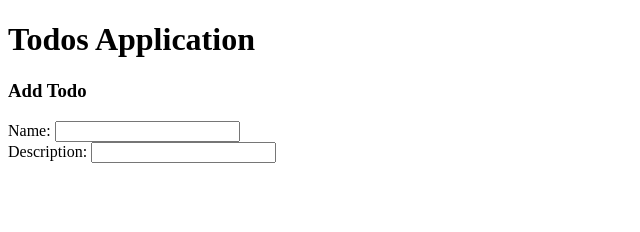
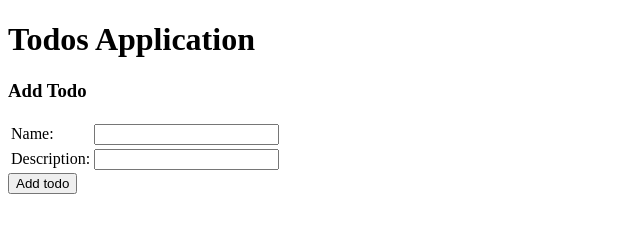
Before and after one commit to FinchyG/node-express-mysql-crud-restapi, a website: page views/index.html in a window 1280 px wide. Shown: the whole page, without its empty margins (0-640 px from the left). Drawn offline with nearby package versions, Linux system fonts and the light colour scheme.

Commit message:
Add toto inputs formatted to line up

```diff
--- a/nbproject/private/private.xml
+++ b/nbproject/private/private.xml
@@ -3,6 +3,7 @@
     <editor-bookmarks xmlns="http://www.netbeans.org/ns/editor-bookmarks/2" lastBookmarkId="0"/>
     <open-files xmlns="http://www.netbeans.org/ns/projectui-open-files/2">
         <group>
+            <file>file:/C:/Users/lagau/OneDrive/Documents/OU/Year%203/TM470%20-%20The%20Computing%20and%20IT%20Project/Restful%20Learning/MySQL%20learning/node-express-mysql-crud-restapi/views/index.js</file>
             <file>file:/C:/Users/lagau/OneDrive/Documents/OU/Year%203/TM470%20-%20The%20Computing%20and%20IT%20Project/Restful%20Learning/MySQL%20learning/node-express-mysql-crud-restapi/views/index.html</file>
         </group>
     </open-files>
--- a/views/index.html
+++ b/views/index.html
@@ -4,15 +4,27 @@
     <meta charset="UTF-8" />
     <meta name="viewport" content="width=device-width, initial-scale=1.0" />
     <title>Todos Application</title>
-    <link rel="stylesheet" href="style.css" />
+    <link rel="stylesheet" href="styles.css" />
+    <script src="http://code.jquery.com/jquery-3.5.1.min.js"></script>
   </head>
   <body>
+
       <h1>Todos Application</h1>
+
       <h3>Add Todo</h3>
-      <label for="todoNameInput">Name: </label>
-      <input type="text" name="todoNameInput" id="todoNameInputBox" /><br/>
-      <label for="todoDescInput">Description: </label>
-      <input type="text" name="todoDescInput" id="todoDescInputBox" /><br/>
+
+      <table>
+          <tr>
+              <td><label for="todoNameInput">Name: </label></td>
+              <td><input type="text" name="todoNameInput" id="todoNameInputBox" /></td>
+          </tr>
+          <tr>
+              <td><label for="todoDescInput">Description: </label></td>
+              <td><input type="text" name="todoDescInput" id="todoDescInputBox" /></td>
+          </tr>
+      </table>
+
+      <input type="button" value="Add todo" onclick="controller.addTodo()" />
 
       <script src="index.js"></script>
   </body>
--- /dev/null
+++ b/views/index.js
@@ -0,0 +1,36 @@
+// Execute in strict mode
+"use strict";
+
+// Declare a Todos object for use by the HTML view
+var controller;
+
+window.addEventListener("load", () => {
+  console.log("page loaded");
+  // Create the Todos object for use by the HTML view
+  controller = new Todos();
+});
+
+function Todos() {
+
+    // functions to return model data
+
+    function postNewTodo(inputName, inputDesc) {
+
+        function onSuccess() {
+            console.log("Todo added.")
+        }
+        $.ajax('http://localhost:4000/todos', { type: "POST", data: { "name": inputName, "description": inputDesc},
+            success: onSuccess },
+        );
+    }
+
+    // CONTROLLER FUNCTIONS
+
+    this.addTodo = function() {
+        let inputName = document.getElementById("todoNameInputBox").value;
+        let inputDesc = document.getElementById("todoDescInputBox").value;
+        postNewTodo(inputName, inputDesc);
+    }
+
+
+}
```
